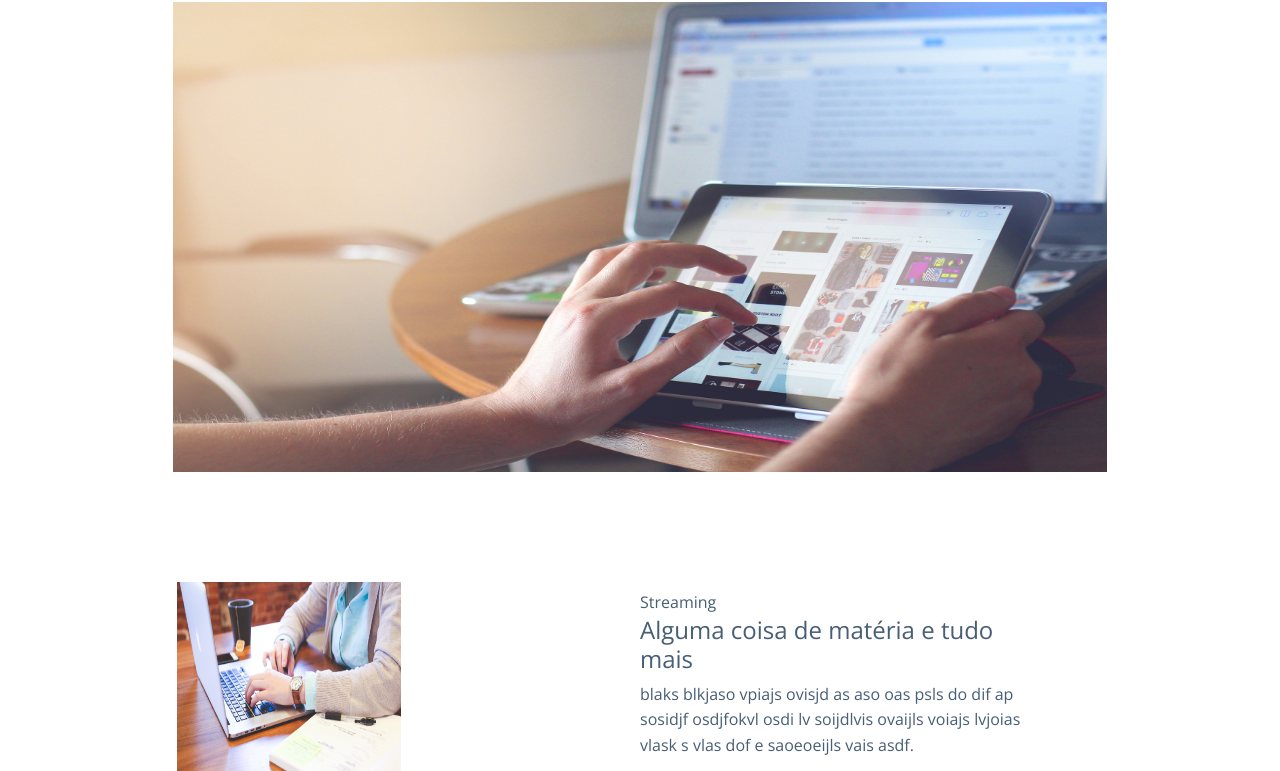
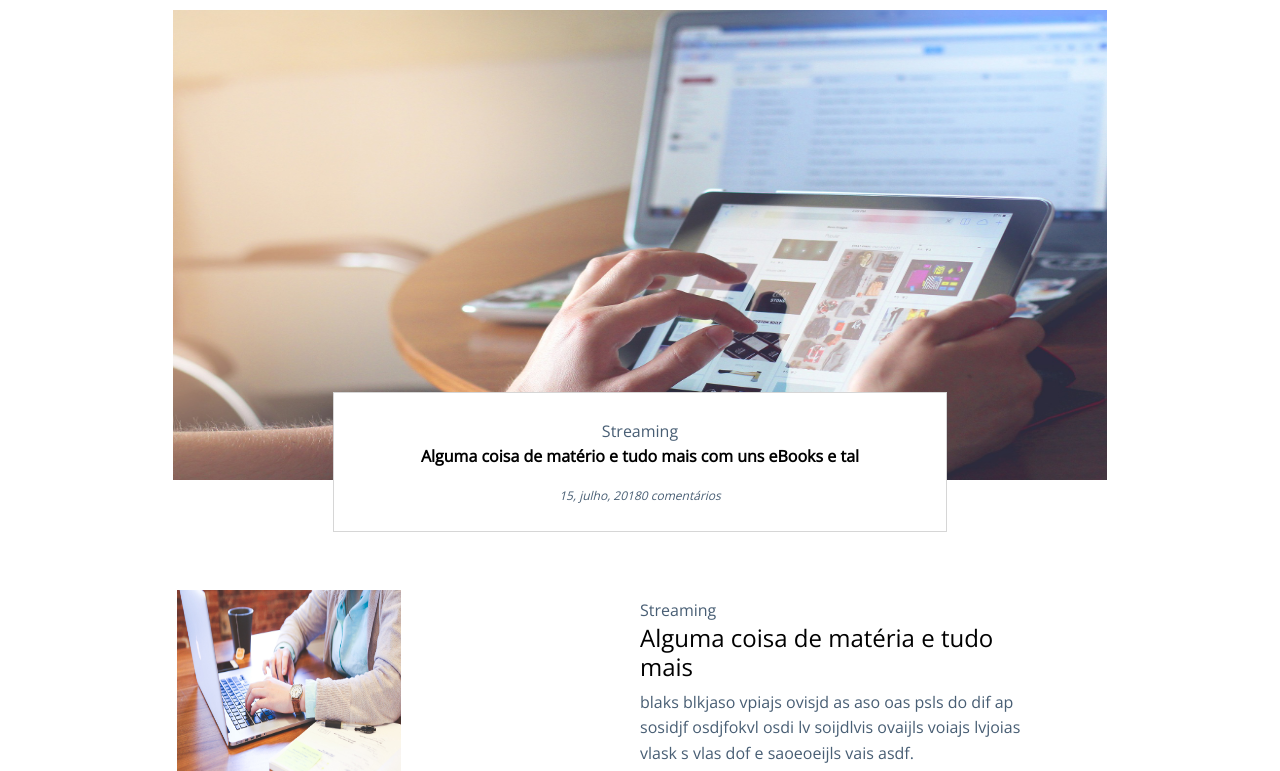
Before and after one commit to HuraBittencourt/contentshow, a plain HTML site: page public/index.html in a window 1280 px wide. Shown: the part 148-919 px from the top of the page. Drawn offline with nearby package versions, Linux system fonts and the light colour scheme.

Commit message:
Finish first version of main page

```diff
--- a/css/style.css
+++ b/css/style.css
@@ -29,8 +29,8 @@ header{
   position: relative;
 }
 
-img{
-  /* max-width: 80%; */
+h4{
+  color: black;
 }
 
 .brand{
@@ -156,7 +156,7 @@ img{
 
 .image-logo{
   width: 30%;
-  margin-bottom: 16px;
+  margin-bottom: 20px;
 }
 
 .image-manchete{
@@ -210,6 +210,7 @@ img{
   display: flex;
   flex-direction: column;
   align-items: center;
+  padding-top: 20px;
 }
 
 .posts{
@@ -248,9 +249,49 @@ img{
 .card-content div{
   display: flex;
   font-size: 12px;
+  font-style: italic;
 }
 
 .line-style{
   border: 0.5px solid #80808052;
   width: 71%;
 }
+
+.highlights-posts{
+  align-items: center;
+  display: flex;
+  border: 0.5px solid #80808052;
+  width: 48%;
+  flex-direction: column;
+  position: absolute;
+  top: 540px;
+  left: 26%;
+  background-color: white;
+  font-family: 'Open Sans', sans-serif;
+  padding: 2% 5% 2% 5%;
+  text-align: center;
+}
+
+.highlights-posts p{
+  color: black;
+}
+
+.highlights-posts div{
+  display: flex;
+  font-size: 12px;
+  font-style: italic;
+}
+
+  /* align-items: center; */
+  /* float: left; */
+  /* display: flex;
+  border: 1px solid gray;
+  width: 30%;
+  flex-direction: column; */
+  /* left: 0px; */
+  /* right: 0px; */
+  /* margin: auto; */
+  /* position: absolute;
+  margin-top: -5%; */
+  /* margin-left: 35%; */
+  /* margin-right: 50%; */
--- a/public/index.html
+++ b/public/index.html
@@ -35,6 +35,15 @@
     <!-- <div w3-include-html="header.html"></div> -->
     <img class="image-logo" src="../imagens/LogoContentShow.png" alt="">
     <img class="image-manchete" src="../imagens/ipad-820272_1920.jpg" alt="">
+  </div>
+
+  <div class="highlights-posts">
+    <span>Streaming</span>
+    <p><strong>Alguma coisa de matério e tudo mais com uns eBooks e tal</strong></p>
+    <div>
+      <div>15, julho, 2018</div>
+      <div>0 comentários</div>
+    </div>
   </div>
 
   <div class="container posts">
```
